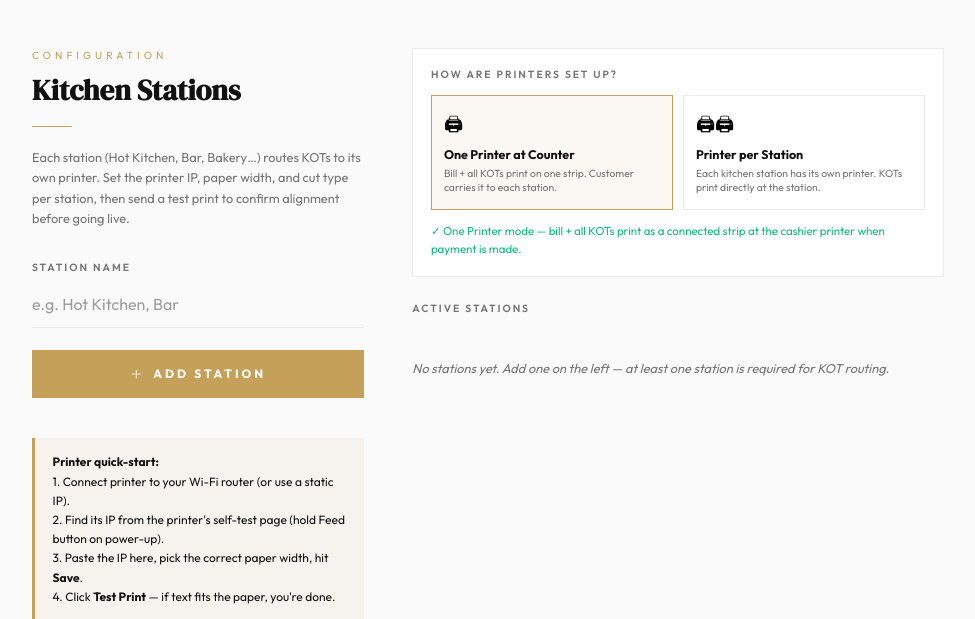
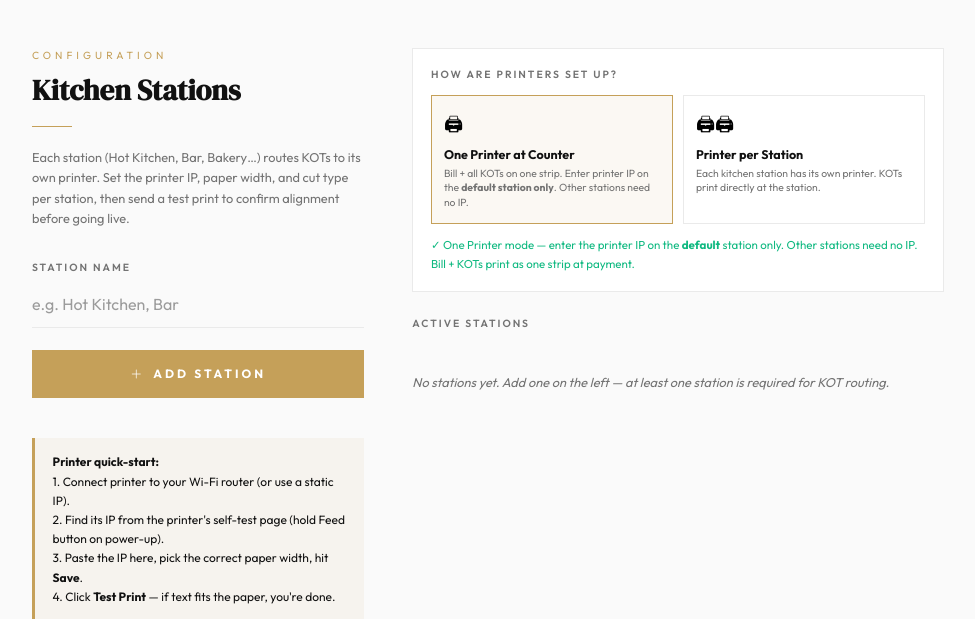
Before and after one commit to Rajathtuesday/restaurant-pos, a Django app: page /setup/kitchen-stations/ in a window 1280 px wide. Shown: the part 105-724 px from the top of the page, without its empty margins (152-1127 px from the left). Run offline with Django 5.2, Linux system fonts and the light colour scheme; the visitor is signed in with stand-in values (Sample User, id 1); data that the repository does not hold is empty; parts of the project's set-up code (start-up, migrations or seed data) failed here and were passed over; some libraries are stand-ins or nearby versions.

Commit message:
fix(kitchen-stations): clarify default station = cashier printer in One Printer mode
- Mode description now says 'Enter printer IP on default station only'
- Default station card shows green 'Cashier Printer' badge in one-printer mode
- Green callout inside default station panel: 'This is your cashier printer'
- Prevents the confusion of removing IP from the default (cashier) station

Co-Authored-By: Claude Sonnet 4.6 <noreply@anthropic.com>

```diff
--- a/setup/templates/setup/setup_kitchen_stations.html
+++ b/setup/templates/setup/setup_kitchen_stations.html
@@ -145,7 +145,7 @@
                 id="modeCashier" onclick="setPrintMode('cashier')">
           <span class="pm-icon">🖨</span>
           <span class="pm-title">One Printer at Counter</span>
-          <span class="pm-desc">Bill + all KOTs print on one strip. Customer carries it to each station.</span>
+          <span class="pm-desc">Bill + all KOTs on one strip. Enter printer IP on the <strong>default station only</strong>. Other stations need no IP.</span>
         </button>
 
         <button class="print-mode-opt {% if any_station_has_printer %}active{% endif %}"
@@ -170,7 +170,12 @@
         <div class="station-name">
           <i class="bi bi-fire" style="color:{% if station.is_default %}var(--accent-gold){% else %}var(--text-muted){% endif %}"></i>
           {{ station.name }}
-          {% if station.is_default %}<span class="badge-default">Default</span>{% endif %}
+          {% if station.is_default %}
+            <span class="badge-default">Default</span>
+            {% if not any_station_has_printer %}
+              <span style="font-size:0.58rem;background:rgba(16,185,129,.12);color:#10b981;padding:2px 7px;letter-spacing:1px;text-transform:uppercase;">Cashier Printer</span>
+            {% endif %}
+          {% endif %}
         </div>
         <div style="display:flex;align-items:center;gap:0.6rem;">
           {% if station.printer_ip %}
@@ -190,6 +195,14 @@
 
       <!-- Printer config panel -->
       <div class="printer-panel" id="panel-{{ station.id }}">
+
+        {% if station.is_default and not any_station_has_printer %}
+        <div style="background:rgba(16,185,129,0.07);border-left:3px solid #10b981;padding:0.7rem 0.9rem;margin-bottom:1rem;font-size:0.72rem;line-height:1.6;">
+          <strong style="color:#10b981;">This is your cashier printer.</strong>
+          Enter its IP address here. Bill + all KOTs will print here as one connected strip when payment is made.
+          Leave all other stations with no IP.
+        </div>
+        {% endif %}
 
         <p class="hint">
           Paper width sets how many characters fit per line (58mm→32, 80mm→48).
@@ -405,7 +418,7 @@ document.addEventListener('DOMContentLoaded', () => {
   {% if any_station_has_printer %}
   hint.textContent = 'Each station has its own printer. KOTs print at the station when the order is sent to the kitchen.';
   {% else %}
-  hint.textContent = '✓ One Printer mode — bill + all KOTs print as a connected strip at the cashier printer when payment is made.';
+  hint.innerHTML = '✓ One Printer mode — enter the printer IP on the <strong>{% if default_station %}{{ default_station.name }}{% else %}default{% endif %}</strong> station only. Other stations need no IP. Bill + KOTs print as one strip at payment.';
   hint.style.color = '#10b981';
   {% endif %}
 });
```
